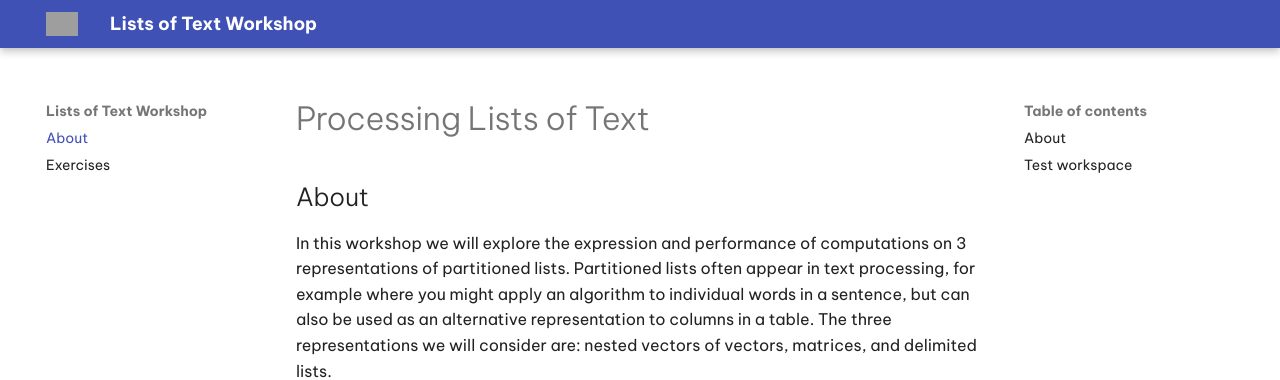
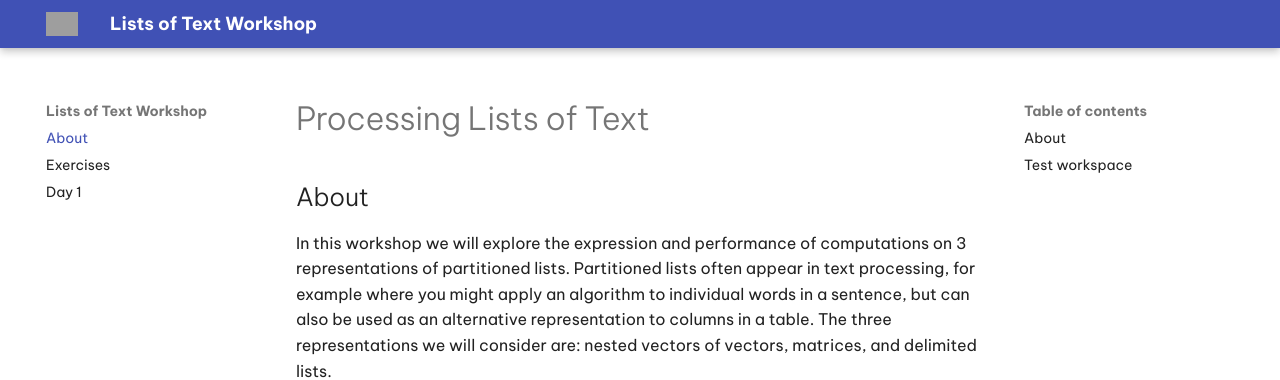
Before and after one commit to dyalog-training/2025-ListsWorkshop, an MkDocs documentation site: the page built from docs/index.md, in a window 1280 px wide. Shown: the top 380 px of the page. Built offline with MkDocs 1.6.1 and Material for MkDocs 9.7.7, drawn with Linux system fonts in a browser that asks for light colours; grey boxes are pictures that could not be loaded.

Commit message:
day 1 menu item

```diff
--- a/mkdocs.yml
+++ b/mkdocs.yml
@@ -11,6 +11,7 @@ extra_css:
 nav:
   - About: index.md
   - Exercises: exercises.md
+  - Day 1: day1.md
 plugins: [] # disable search
 markdown_extensions:
   - admonition
```
